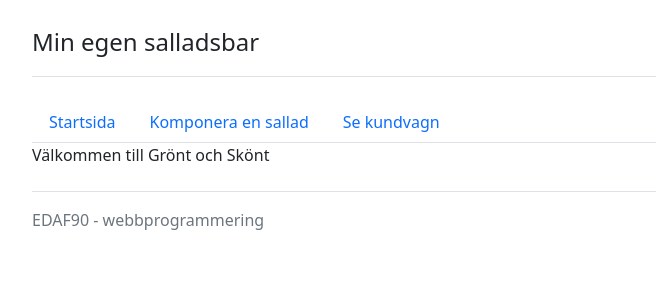
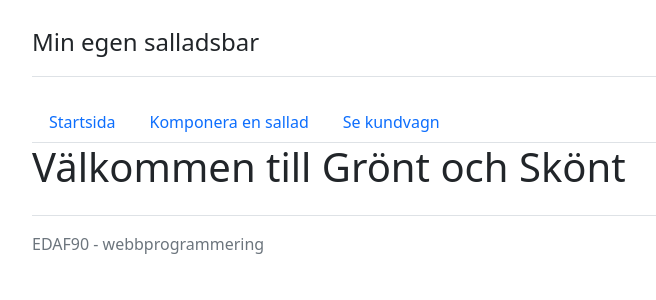
Before and after one commit to ErikMalmgren/EDAF90, a React (Create React App) app in the folder labb3/: page / in a window 1280 px wide. Shown: the top 300 px of the page, without its empty margins (50-706 px from the left). Built offline with nearby package versions, Linux system fonts and the light colour scheme.

Commit message:
pog routing

```diff
--- a/labb3/src/App.js
+++ b/labb3/src/App.js
@@ -56,11 +56,11 @@ function App(props) {
                   </Route>
                   <Route
                     path="/"
-                    element = "Välkommen till Grönt och Skönt">
+                    element = {<h1>Välkommen till Grönt och Skönt</h1>}>
                   </Route>
                   <Route
                     path="*"
-                    element="Sidan finns inte">
+                    element={<h1>Sidan finns inte</h1>}>
                   </Route>
 
                 </Routes>
```
